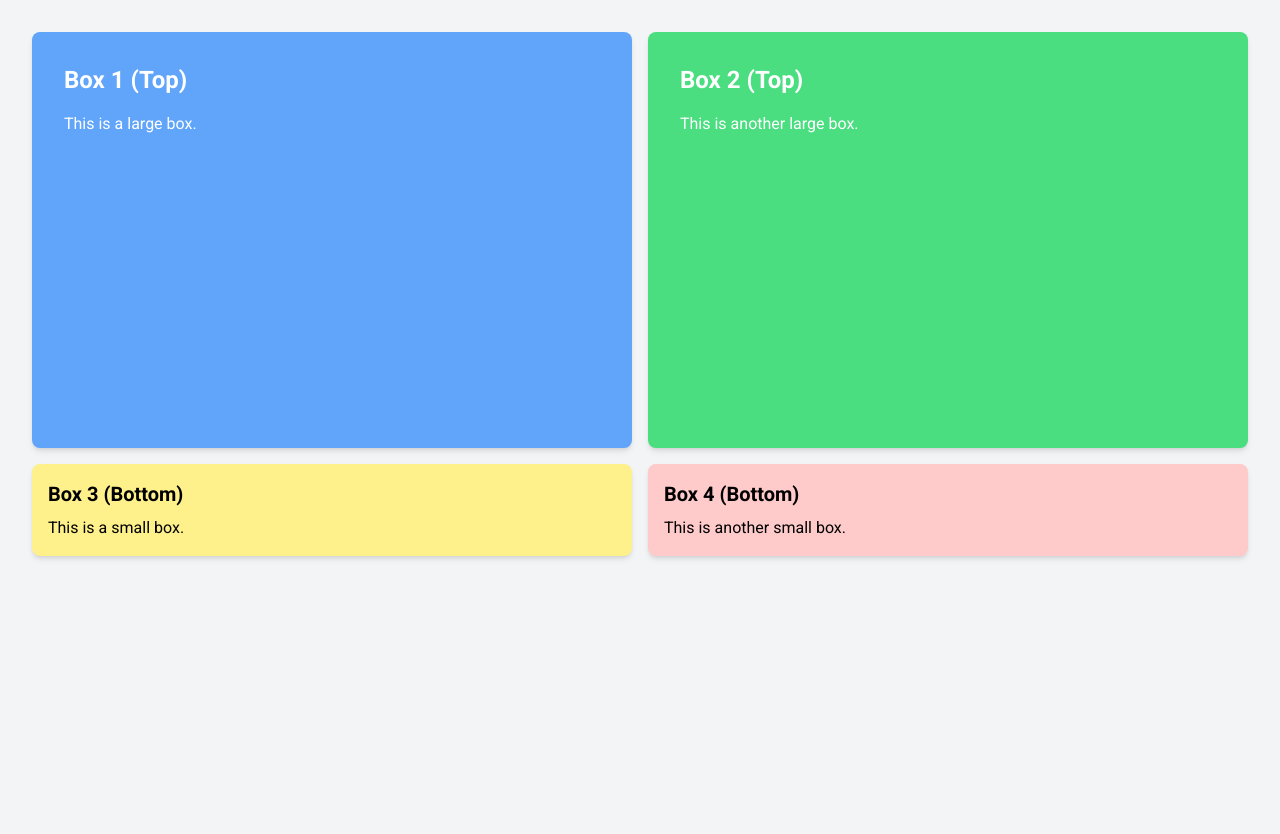
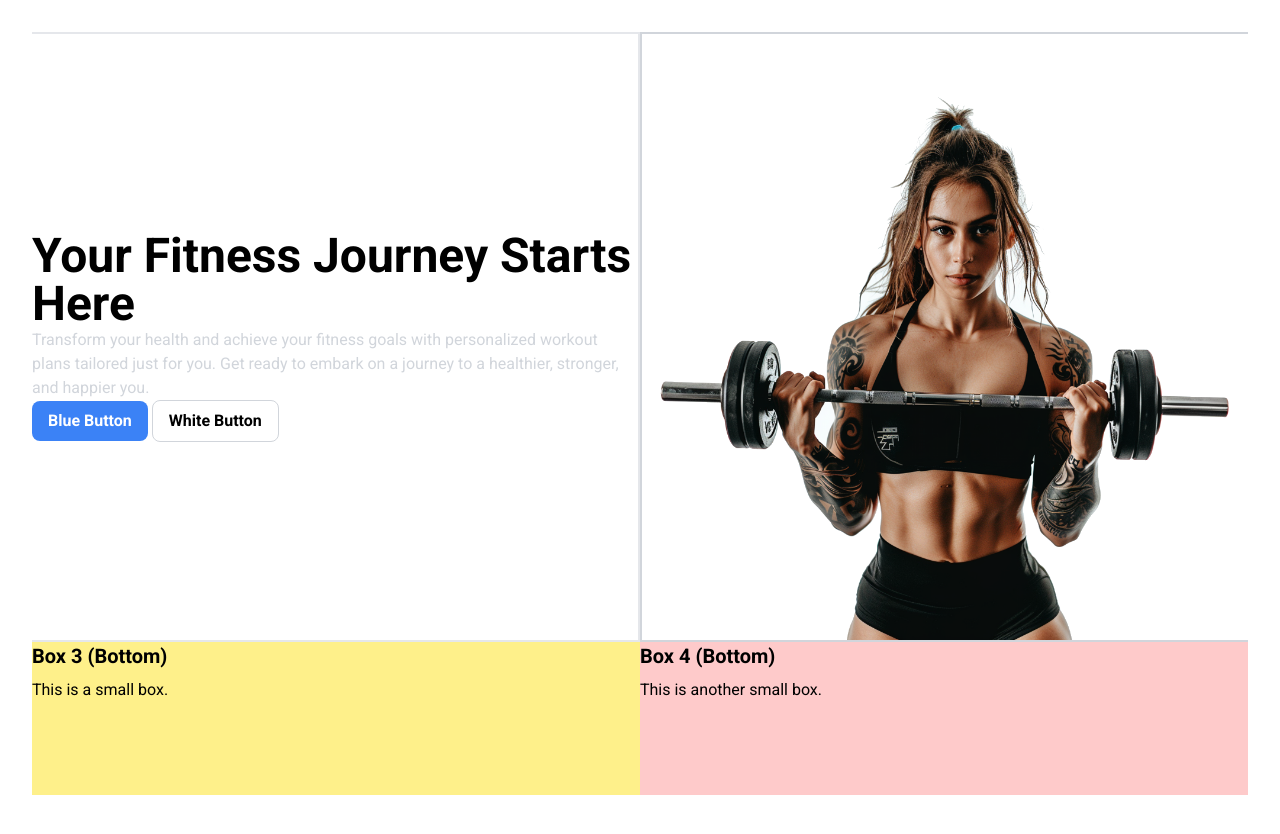
Before and after one commit to uralrdybread/Layouts, a plain HTML site: page checkered/index.html in a window 1280 px wide. Shown: the top 834 px of the page. Drawn offline with nearby package versions, Linux system fonts and the light colour scheme.

Commit message:
Inserted image on right box. Filled in the left with info and got it centered.

```diff
--- a/checkered/index.html
+++ b/checkered/index.html
@@ -10,30 +10,47 @@
     />
     <title>Document</title>
   </head>
-  <body style="font-family: 'Roboto', sans-serif" class="p-8 bg-gray-100">
-    <div class="container mx-auto">
-      <div class="grid grid-cols-1 md:grid-rows-12 md:grid-cols-2 gap-4">
+  <body style="font-family: 'Roboto', sans-serif" class="p-8">
+    <div class="">
+      <div class="grid grid-cols-1 md:grid-rows-12 md:grid-cols-2">
         <!-- Top left box -->
         <div
-          class="md:col-span-1 md:row-span-4 bg-blue-400 p-8 rounded-lg shadow-md"
+          class="flex flex-col justify-center border-r-2 border-b-2 border-t-2 col-span-1 md:row-span-4"
         >
-          <h2 class="text-2xl font-semibold mb-4 text-white">Box 1 (Top)</h2>
-          <p class="text-white">This is a large box.</p>
+          <h2 class="text-5xl font-semibold text-black">
+            Your Fitness Journey Starts Here
+          </h2>
+          <p class="text-gray-300">
+            Transform your health and achieve your fitness goals with
+            personalized workout plans tailored just for you. Get ready to
+            embark on a journey to a healthier, stronger, and happier you.
+          </p>
+          <div class="block">
+            <button
+              class="bg-blue-500 hover:bg-blue-700 text-white font-bold py-2 px-4 rounded-lg transition duration-300 ease-in-out"
+            >
+              Blue Button
+            </button>
+            <button
+              class="bg-white hover:bg-gray-200 text-black font-bold py-2 px-4 rounded-lg border border-gray-300 transition duration-300 ease-in-out"
+            >
+              White Button
+            </button>
+          </div>
         </div>
         <!-- Top right box -->
         <div
-          class="md:col-span-1 md:row-span-4 bg-green-400 p-8 rounded-lg shadow-md"
+          class="flex justify-center items-center md:col-span-1 md:row-span-4 border-l-2 border-t-2 border-b-2 border-gray-300"
         >
-          <h2 class="text-2xl font-semibold mb-4 text-white">Box 2 (Top)</h2>
-          <p class="text-white">This is another large box.</p>
+          <img src="/images/liftgirl.png" />
         </div>
         <!-- Bottom left box -->
-        <div class="md:row-span-1 bg-yellow-200 p-4 rounded-lg shadow-md">
+        <div class="md:row-span-1 bg-yellow-200">
           <h2 class="text-xl font-semibold mb-2">Box 3 (Bottom)</h2>
           <p>This is a small box.</p>
         </div>
         <!-- Bottom right box -->
-        <div class="md:row-span-1 bg-red-200 p-4 rounded-lg shadow-md">
+        <div class="md:row-span-1 bg-red-200">
           <h2 class="text-xl font-semibold mb-2">Box 4 (Bottom)</h2>
           <p>This is another small box.</p>
         </div>
```
Also changed, not shown: checkered/images/liftgirl.png (added).
